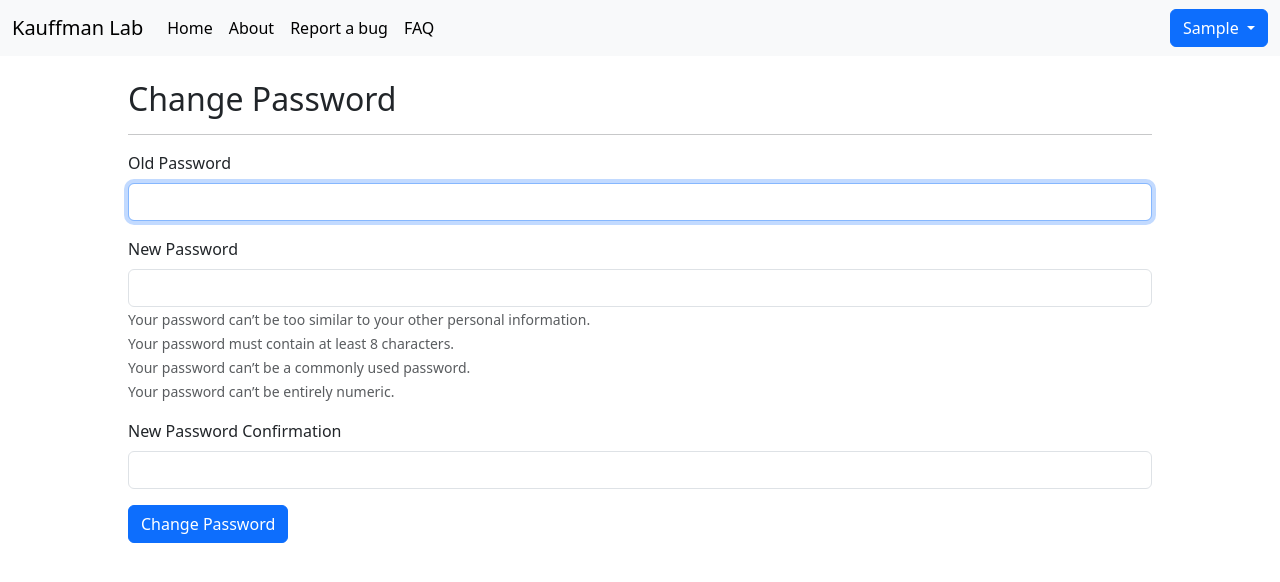
After one commit to jatin0801/KauffmanLabProject, a Django app: page /change_password/ in a window 1280 px wide. The commit adds this page. Shown: the top 582 px of the page. Run offline with Django 5.2, Linux system fonts and the light colour scheme; the visitor is signed in with stand-in values (Sample User, id 1).

Commit message:
added change password feature

```diff
--- /dev/null
+++ b/KauffmanLabApp/templates/KauffmanLabApp/change_password.html
@@ -0,0 +1,85 @@
+{% extends "KauffmanLabApp/navbar.html" %}
+<!DOCTYPE html>
+<html>
+    <head>
+        {% load static %}
+        <meta charset="utf-8">
+        <meta http-equiv="X-UA-Compatible" content="IE=edge">
+        {% block title %}Change Password{% endblock %}
+        <meta name="description" content="">
+        <meta name="viewport" content="width=device-width, initial-scale=1">
+    </head>
+    <body>
+        {% block content %}
+        <div class="content-container">
+            <h2>Change Password</h2>
+            <hr>
+            <form method="post">
+                {% csrf_token %}
+
+                <!-- Old Password Field -->
+                <div class="mb-3">
+                    <label for="id_old_password" class="form-label">Old Password</label>
+                    <input type="password" name="old_password" autocomplete="current-password" autofocus required
+                           id="id_old_password" class="form-control {% if form.old_password.errors %}is-invalid{% endif %}">
+                    {% if form.old_password.errors %}
+                        <div class="invalid-feedback">
+                            {% for error in form.old_password.errors %}
+                                <p>{{ error }}</p>
+                            {% endfor %}
+                        </div>
+                    {% endif %}
+                </div>
+
+                <!-- New Password Field -->
+                <div class="mb-3">
+                    <label for="id_new_password1" class="form-label">New Password</label>
+                    <input type="password" name="new_password1" autocomplete="new-password" required
+                           id="id_new_password1" class="form-control {% if form.new_password1.errors %}is-invalid{% endif %}">
+                    <small class="form-text text-muted">
+                        Your password can’t be too similar to your other personal information.<br>
+                        Your password must contain at least 8 characters.<br>
+                        Your password can’t be a commonly used password.<br>
+                        Your password can’t be entirely numeric.
+                    </small>
+                    {% if form.new_password1.errors %}
+                        <div class="invalid-feedback">
+                            {% for error in form.new_password1.errors %}
+                                <p>{{ error }}</p>
+                            {% endfor %}
+                        </div>
+                    {% endif %}
+                </div>
+
+                <!-- Validation Errors for New Password -->
+                {% if form.new_password1.errors %}
+                    <div class="invalid-feedback d-block">
+                        <ul>
+                            {% for error in form.new_password1.errors %}
+                                <li>{{ error }}</li>
+                            {% endfor %}
+                        </ul>
+                    </div>
+                {% endif %}
+
+                <!-- New Password Confirmation Field -->
+                <div class="mb-3">
+                    <label for="id_new_password2" class="form-label">New Password Confirmation</label>
+                    <input type="password" name="new_password2" autocomplete="new-password" required
+                           id="id_new_password2" class="form-control {% if form.new_password2.errors %}is-invalid{% endif %}">
+                    {% if form.new_password2.errors %}
+                        <div class="invalid-feedback">
+                            {% for error in form.new_password2.errors %}
+                                <p>{{ error }}</p>
+                            {% endfor %}
+                        </div>
+                    {% endif %}
+                </div>
+
+                <!-- Submit Button -->
+                <button type="submit" class="btn btn-primary">Change Password</button>
+            </form>
+        </div>
+        {% endblock %}
+    </body>
+</html>
--- a/KauffmanLabApp/templates/KauffmanLabApp/navbar.html
+++ b/KauffmanLabApp/templates/KauffmanLabApp/navbar.html
@@ -46,6 +46,11 @@
               </button>
               <ul class="dropdown-menu dropdown-menu-end" aria-labelledby="dropdownMenuButton">
                 {% if user.is_authenticated %}
+                  <li>
+                    <form class="d-flex" role="search" action="{% url 'change_password' %}">
+                      <button class="dropdown-item" type="submit">Change Password</button>
+                    </form>
+                  </li>
                   <li>
                     <form class="d-flex" role="search" action="{% url 'logout' %}">
                       <button class="dropdown-item" type="submit">Logout</button>
--- a/KauffmanLabApp/urls.py
+++ b/KauffmanLabApp/urls.py
@@ -14,6 +14,7 @@ urlpatterns = [
     path("sample_pdf/", views.sample_pdf, name="sample_pdf"),
     path("login/", views.user_login, name="login"),
     path("logout/", views.user_logout, name="logout"),
+    path("change_password/", views.user_change_password, name="change_password"),
     path("register/", views.user_register, name="register"),
     path("upload_excel/", views.upload_excel, name="upload_excel"),
     path('sample_list/<str:pk>/', views.sample_detail, name='sample_detail'),
--- a/KauffmanLabApp/views.py
+++ b/KauffmanLabApp/views.py
@@ -3,7 +3,8 @@ import re
 import datetime
 from django.http import HttpResponse, HttpResponseRedirect
 from django.contrib import messages
-from django.contrib.auth import authenticate, login, logout
+from django.contrib.auth import authenticate, login, logout, update_session_auth_hash
+from django.contrib.auth.forms import PasswordChangeForm
 from django.contrib.auth.decorators import login_required, user_passes_test
 from .models import UserProfile, Sample, Storage, VariableLabelMapping, OrganismType, University, Room, StorageUnit, Shelf, Rack, PhysicalStatus
 from django.db.models import ForeignKey
@@ -93,6 +94,21 @@ def user_logout(request):
     logout(request)
     messages.success(request, "Logout Successful!")
     return redirect('/')
+
+@login_required
+def user_change_password(request):
+    if request.method == 'POST':
+        form = PasswordChangeForm(request.user, request.POST)
+        if form.is_valid():
+            user = form.save()
+            update_session_auth_hash(request, user)
+            messages.success(request, 'Your password was successfully updated!')
+            return redirect('change_password')
+        else:
+            messages.error(request, 'Please correct the error below.')
+    else:
+        form = PasswordChangeForm(request.user)
+    return render(request, 'KauffmanLabApp/change_password.html', {'form': form})
 
 def user_register(request):
     if request.method == 'POST':
```
